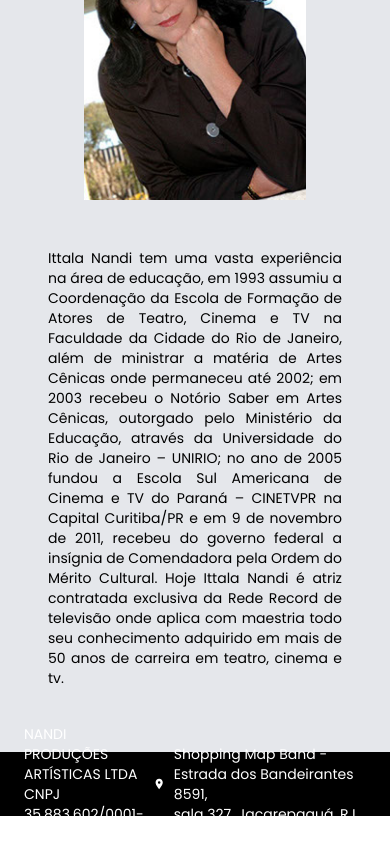
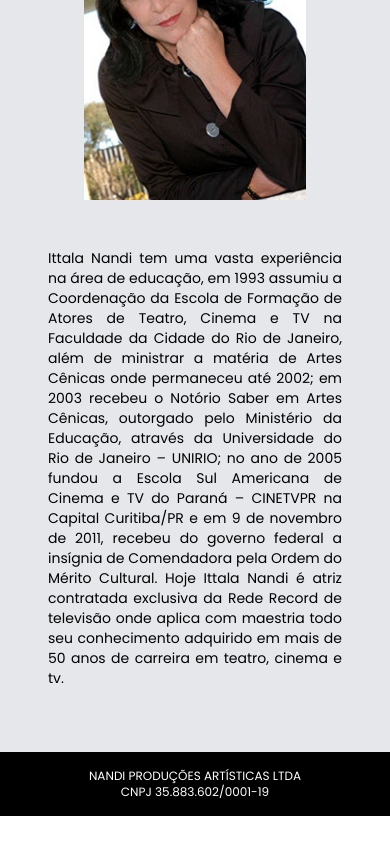
Before and after one commit to devbls/espaco-nandi, a React (Vite) app: page / in a window 390 px wide. Shown: the part 1084-1928 px from the top of the page. After the commit the page ends 1900 px from the top, so only its background shows below. Built offline with nearby package versions, Linux system fonts and the light colour scheme.

Commit message:
Fix footer in mobile

```diff
--- a/src/components/Footer.tsx
+++ b/src/components/Footer.tsx
@@ -2,9 +2,9 @@ import { MdLocationOn } from "react-icons/md";
 
 export function Footer() {
   return (
-    <footer className="w-full flex flex-row items-center justify-between h-16 p-6 bg-black font-poppins text-white">
-      <p className="text-sm">NANDI PRODUÇÕES ARTÍSTICAS LTDA<br/> CNPJ 35.883.602/0001-19</p>
-      <div className="flex flex-row gap-2 items-center">
+    <footer className="w-full flex flex-row items-center md:justify-between justify-center h-16 p-6 bg-black font-poppins text-white">
+      <p className="md:text-sm text-xs md:text-left text-center">NANDI PRODUÇÕES ARTÍSTICAS LTDA<br/> CNPJ 35.883.602/0001-19</p>
+      <div className="md:flex hidden flex-row gap-2 items-center">
         <MdLocationOn size={24} />
         <p className="text-sm">Shopping Map Band - Estrada dos Bandeirantes 8591,<br/> sala 327. Jacarepaguá. RJ</p>
       </div>
```
